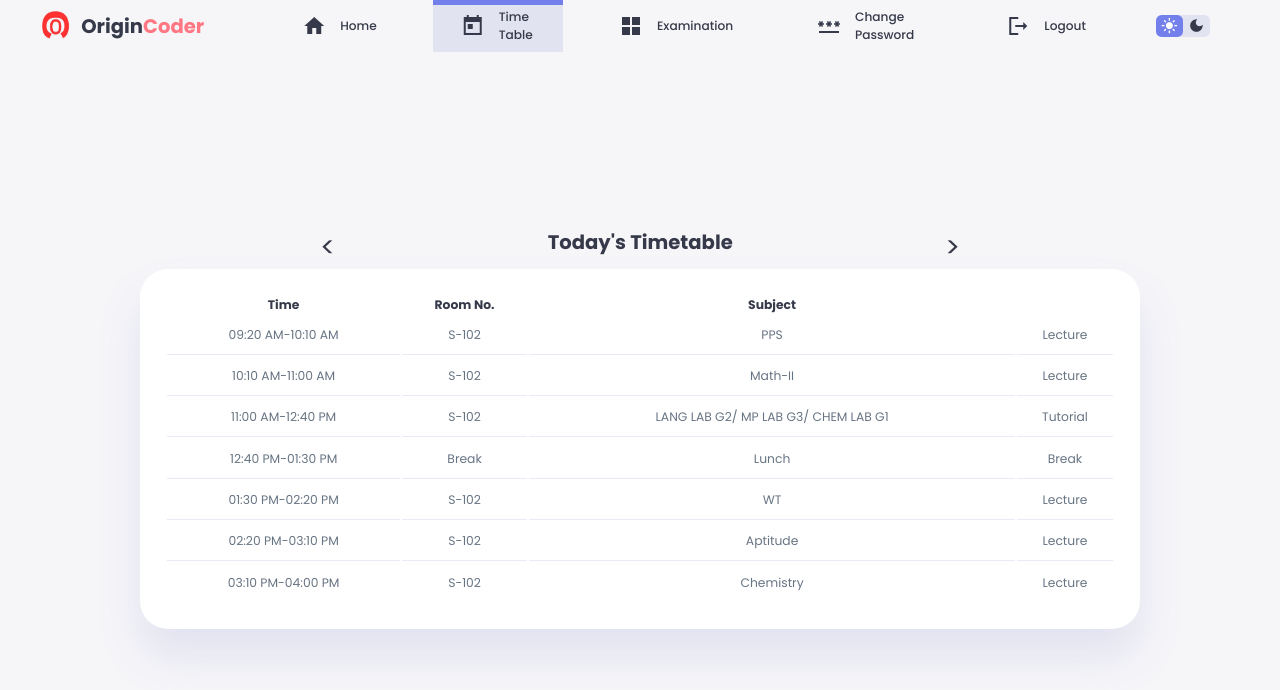
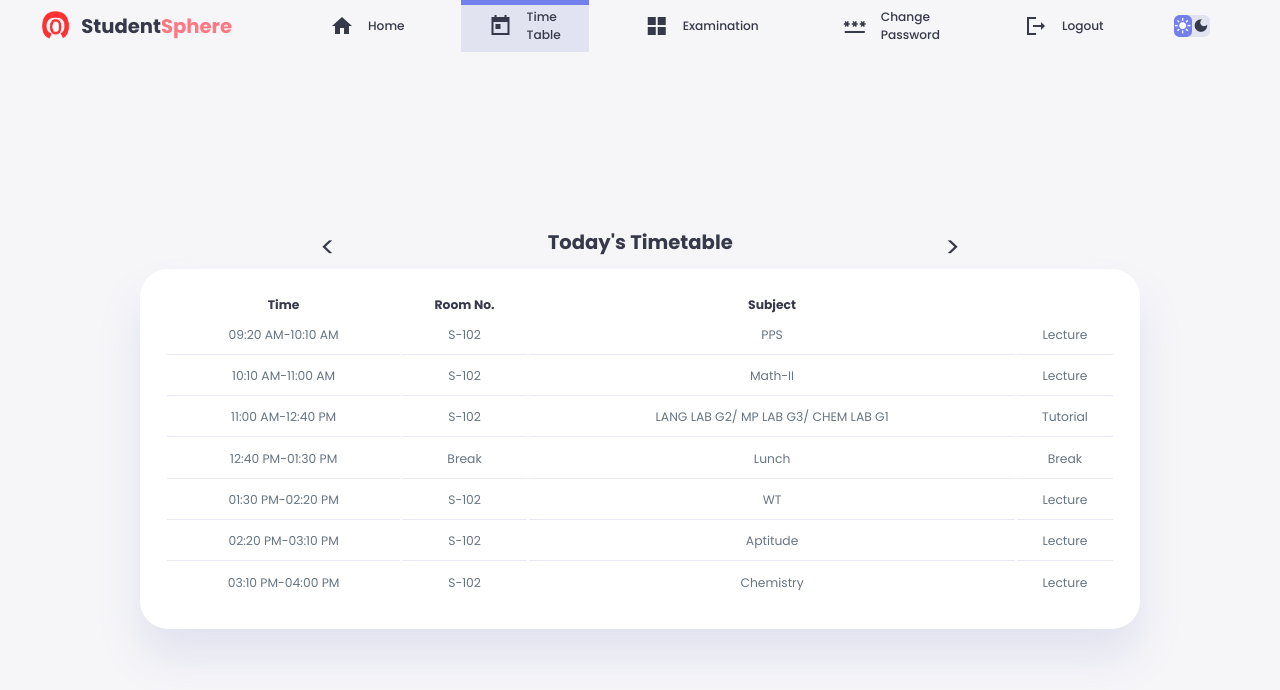
Before and after one commit to itzgauravgoswami/Student-Sphere, a plain HTML site: page timetable.html in a window 1280 px wide. Drawn offline with Linux system fonts and the light colour scheme.

Commit message:
timetable.html Updated

```diff
--- a/timetable.html
+++ b/timetable.html
@@ -13,7 +13,7 @@
     <header>
         <div class="logo">
             <img src="./images/LOGO1 (2).png" alt="">
-            <h2>Origin<span class="danger">Coder</span></h2>
+            <h2>Student<span class="danger">Sphere</span></h2>
         </div>
         <div class="navbar">
             <a href="index.html">
```
